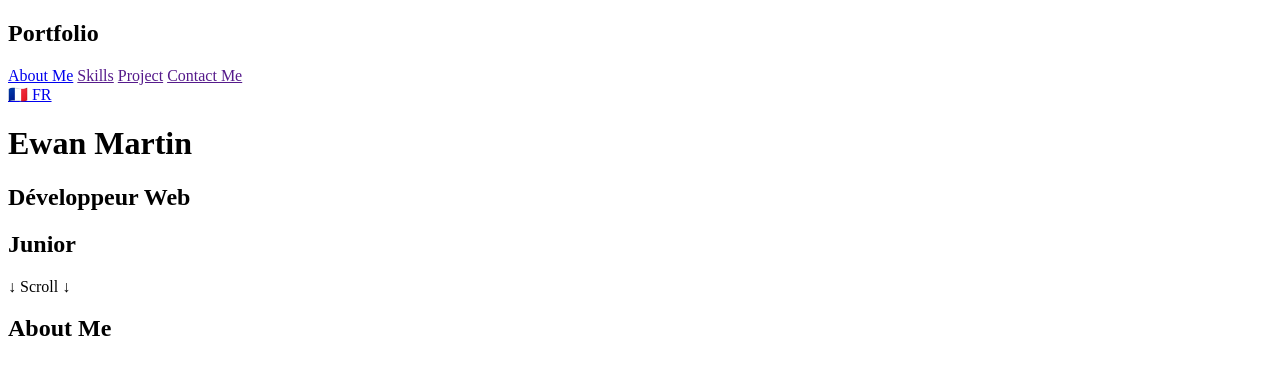
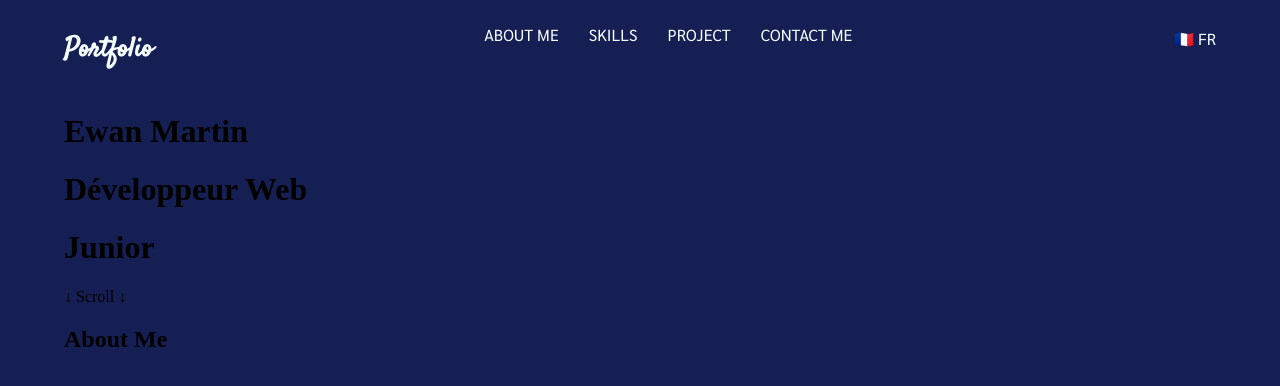
Before and after one commit to Ewan-Mrt/Portfolio, a plain HTML site: page index.html in a window 1280 px wide. Drawn offline with Linux system fonts and the light colour scheme.

Commit message:
START CSS : Nav

```diff
--- a/index.html
+++ b/index.html
@@ -8,12 +8,12 @@
 <body>
     <nav>
         <h1>Portfolio</h1>
-        <div class="links">
-            <a href="#about">About Me</a>
-            <a href="">Skills</a>
-            <a href="">Project</a>
-            <a href="">Contact Me</a>
-        </div>
+        <ul class="links">
+            <li><a href="#about">About Me</a></li>
+            <li><a href="">Skills</a></li>
+            <li><a href="">Project</a></li>
+            <li><a href="">Contact Me</a></li>
+        </ul>
         <a href="indexfr.html">🇫🇷 FR</a>
     </nav>
     <header>
@@ -23,13 +23,13 @@
             </div>
         </div>
         <div class="wrapper">
-            <div class="appear" id="H2-wrapper">
-                <h2>Développeur Web</h2>
+            <div class="appear" id="H1-2">
+                <h1>Développeur Web</h1>
             </div>
         </div>
         <div class="wrapper">
-            <div class="appear" id="H2-2">
-                <h2>Junior</h2>
+            <div class="appear" id="H1-3">
+                <h1>Junior</h1>
             </div>
         </div>
         <div class="scroll-wrapper">
--- a/style.css
+++ b/style.css
@@ -0,0 +1,58 @@
+/* BODY */
+body{
+    background-color: #151F53;
+    margin-right: 5%;
+    margin-left: 5%;
+}
+
+@font-face {
+    font-family: 'Sarabun';
+    src: url(assets/fonts/Sarabun-Regular.ttf);
+}
+
+@font-face {
+    font-family: 'Satisfy';
+    src: url(assets/fonts/Satisfy-Regular.ttf);
+}
+
+/* NAV */
+nav{
+   display: flex;
+   justify-content: space-between;
+}
+
+nav h1{
+    font-family: 'Satisfy', sans-serif;
+    color: #F5FFFF;
+    font-size: 1.7em;
+}
+
+/* ul */
+nav ul{
+    display: flex;
+}
+
+nav ul li{
+    font-family: 'Sarabun', sans-serif;
+    list-style-type: none;
+    text-transform: uppercase;
+    margin-right: 30px;
+}
+
+nav ul a{
+    color: #F5FFFF;
+    text-decoration: none;
+}
+
+nav ul a:hover{
+    text-decoration: underline;
+}
+
+/* fr */
+
+nav a{
+    font-family: 'Sarabun', sans-serif;
+    color: #F5FFFF;
+    text-decoration: none;
+    margin-top: 20px;
+}
```
Also changed, not shown: assets/fonts/Sarabun-Regular.ttf (added), assets/fonts/Satisfy-Regular.ttf (added).
